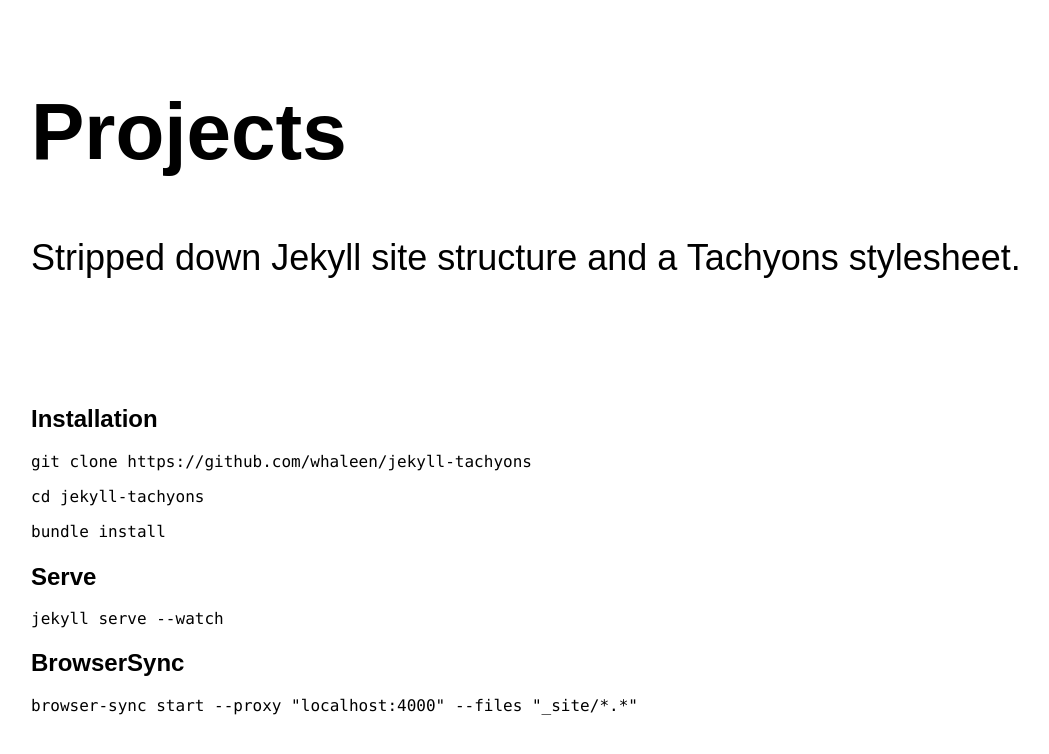
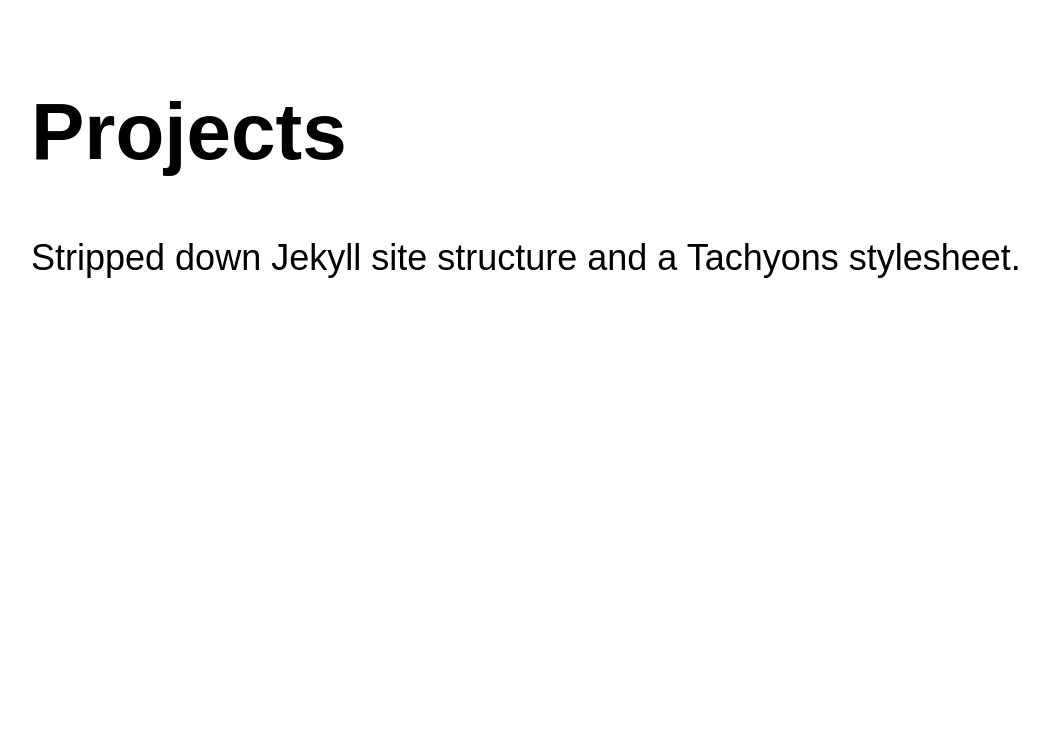
Before and after one commit to whaleen/joshuavaage, a Jekyll site: the page built from index.md, in a window 1280 px wide. Shown: the top 754 px of the page, without its empty margins (1-1050 px from the left). Built offline with Jekyll 4.4.1, drawn with Linux system fonts in a browser that asks for light colours.

Commit message:
clean up

````diff
--- a/index.md
+++ b/index.md
@@ -1,30 +1,3 @@
 ---
 layout: default
 ---
-
-
-## Installation
-
-```bash
-git clone https://github.com/whaleen/jekyll-tachyons
-```
-
-```bash
-cd jekyll-tachyons
-```
-
-```bash
-bundle install
-```
-
-## Serve
-
-```bash
-jekyll serve --watch
-```
-
-## BrowserSync
-
-```bash
-browser-sync start --proxy "localhost:4000" --files "_site/*.*"
-```
````
Also changed, not shown: projects0.html (deleted, +0 -19 lines).
